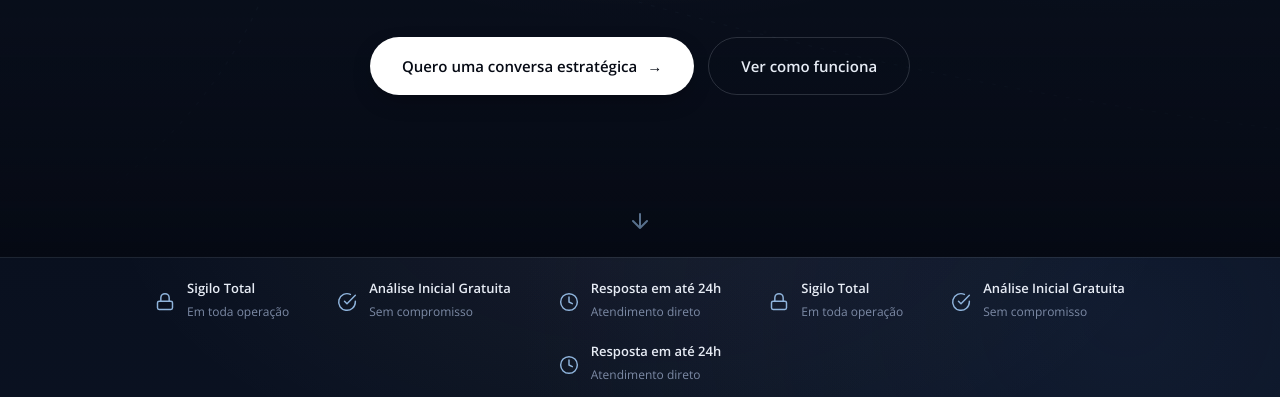
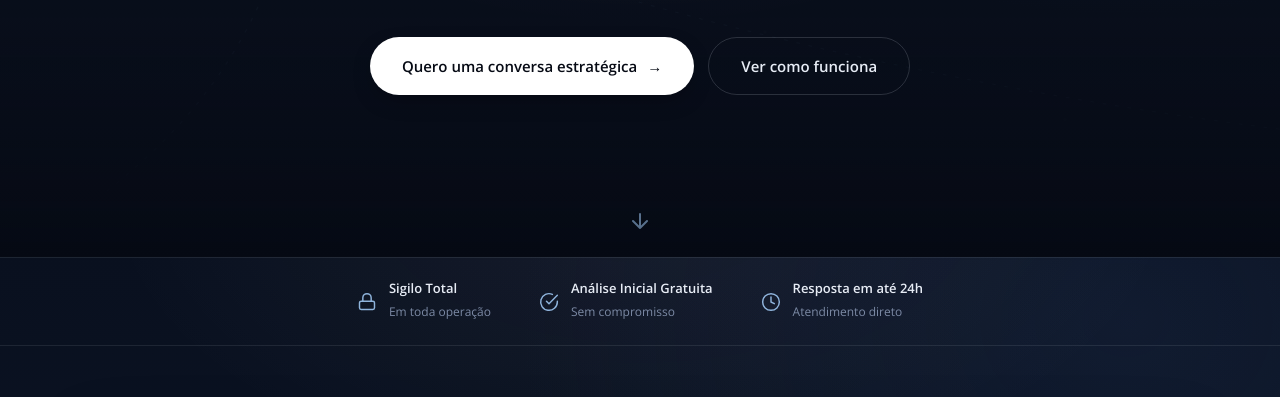
Before and after one commit to joaohayden/davimea, a plain HTML site: page index.html in a window 1280 px wide. Shown: the part 543-940 px from the top of the page. Drawn offline with nearby package versions, Linux system fonts and the light colour scheme.

Commit message:
fix: mobile-clone trust items showing on desktop — increased CSS specificity

```diff
--- a/assets/css/style.css
+++ b/assets/css/style.css
@@ -1228,7 +1228,7 @@ footer {
   padding: 22px 24px;
 }
 
-.mobile-clone {
+.trust-item.mobile-clone {
   display: none;
 }
 
```
